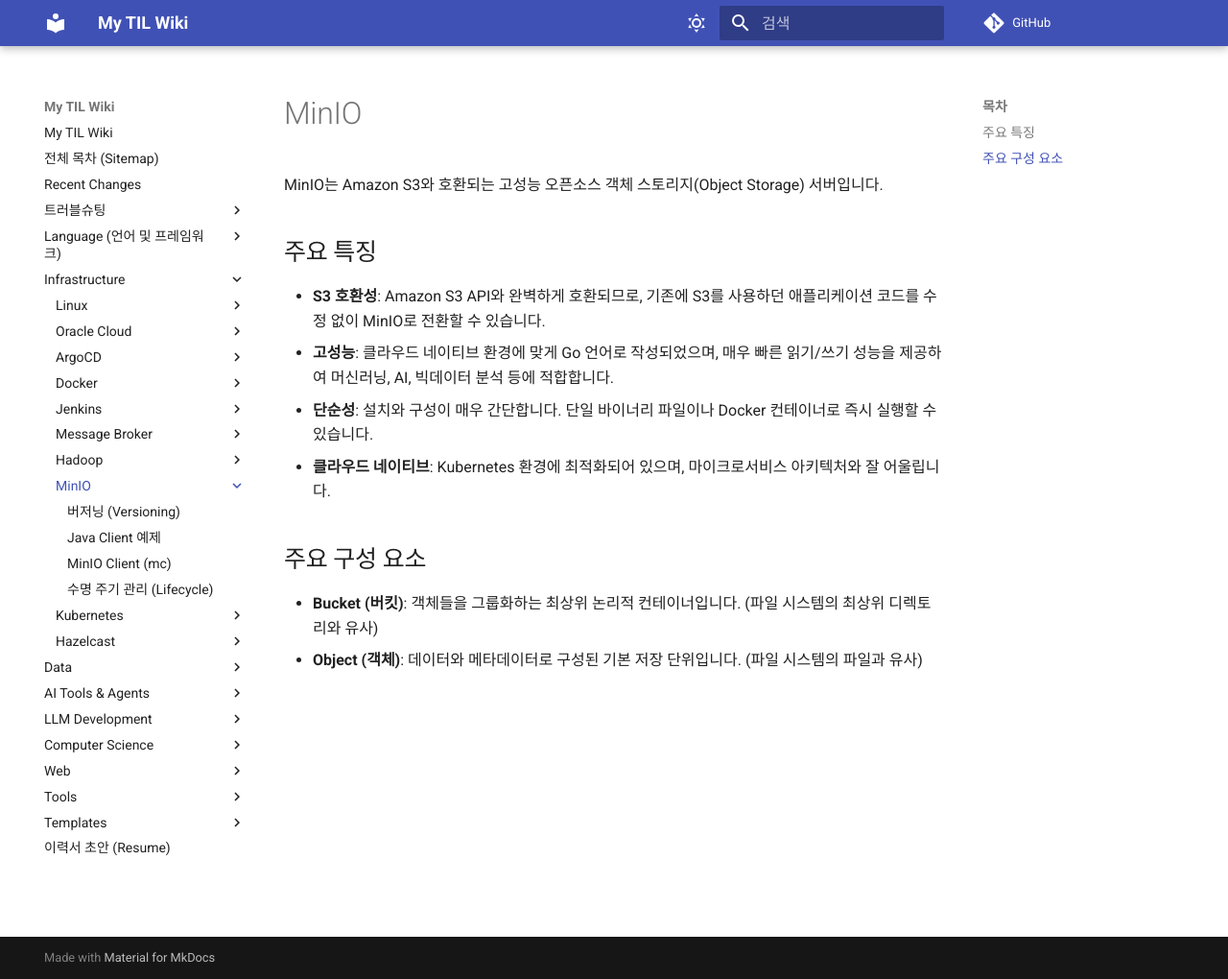
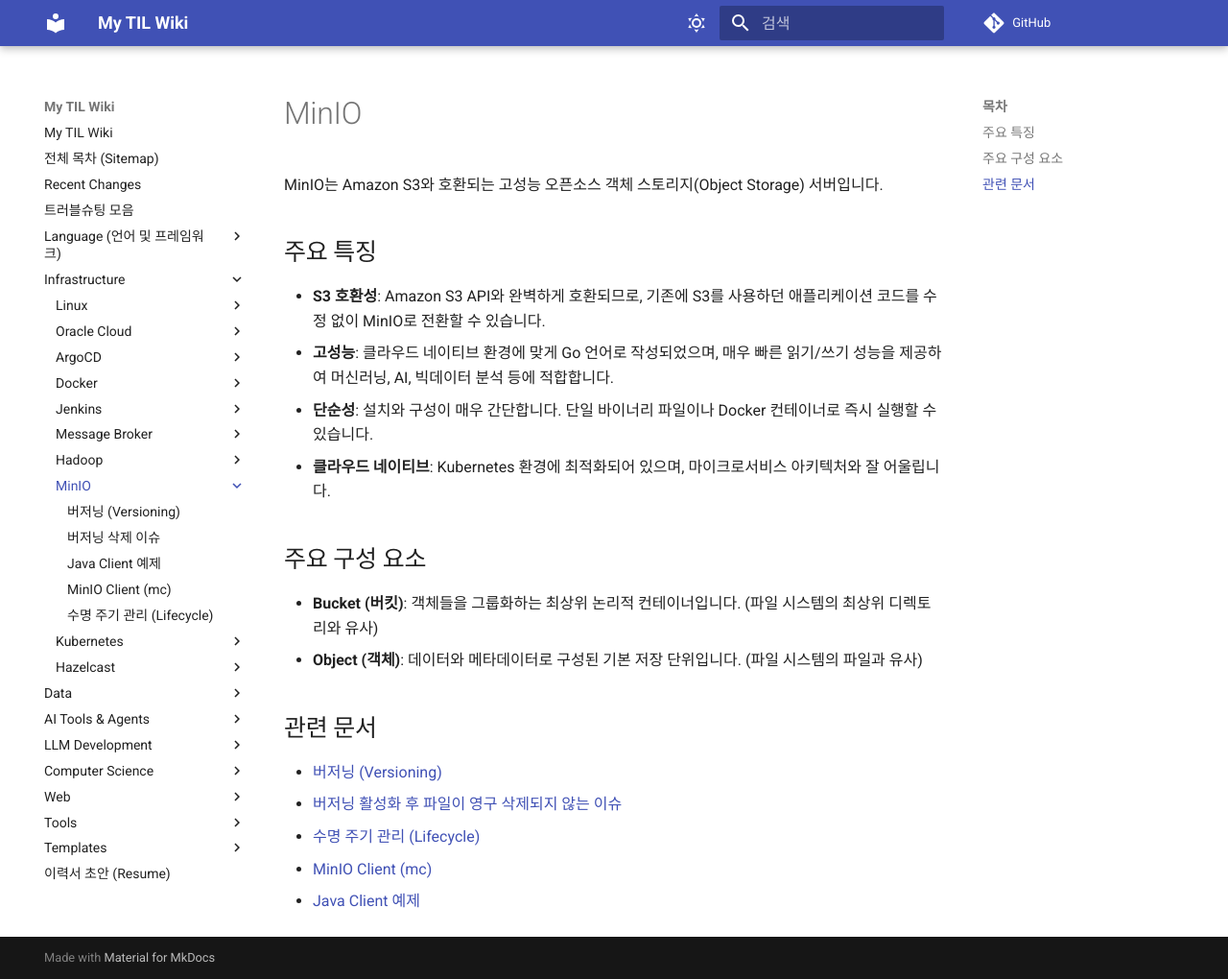
Before and after one commit to DevDooly/TIL, an MkDocs documentation site: the page built from docs/Infrastructure/MinIO/README.md, in a window 1280 px wide and 1020 px high. Shown: the whole window at 96% size. Built offline with MkDocs 1.6.1 and Material for MkDocs 9.7.7, drawn with Linux system fonts in a browser that asks for light colours; comment, search, counter and statistics services are not loaded.

```diff
--- a/docs/Infrastructure/MinIO/README.md
+++ b/docs/Infrastructure/MinIO/README.md
@@ -13,3 +13,11 @@ MinIO는 Amazon S3와 호환되는 고성능 오픈소스 객체 스토리지(Ob
 
 * **Bucket (버킷)**: 객체들을 그룹화하는 최상위 논리적 컨테이너입니다. (파일 시스템의 최상위 디렉토리와 유사)
 * **Object (객체)**: 데이터와 메타데이터로 구성된 기본 저장 단위입니다. (파일 시스템의 파일과 유사)
+
+## 관련 문서
+
+* [버저닝 (Versioning)](Versioning.md)
+* [버저닝 활성화 후 파일이 영구 삭제되지 않는 이슈](MinIO_Versioning_Deletion_Issue.md)
+* [수명 주기 관리 (Lifecycle)](Lifecycle.md)
+* [MinIO Client (mc)](MinIO_Client_mc.md)
+* [Java Client 예제](Java_Client_Examples.md)
```
Also changed, not shown: docs/Data/README.md (+4 -0 lines), docs/Recent_Changes.md (+2 -2 lines), docs/Sitemap.md (+6 -3 lines), docs/Troubleshooting/README.md (+2 -2 lines), docs/.pages, docs/Data/.pages, docs/Data/Avro_HashCode_Field_Naming_Conflict.md (renamed from docs/Troubleshooting/Avro_HashCode_Field_Naming_Conflict.md), docs/Infrastructure/MinIO/.pages, docs/Infrastructure/MinIO/MinIO_Versioning_Deletion_Issue.md (renamed from docs/Troubleshooting/MinIO_Versioning_Deletion_Issue.md), docs/Troubleshooting/.pages, 1 other file.
